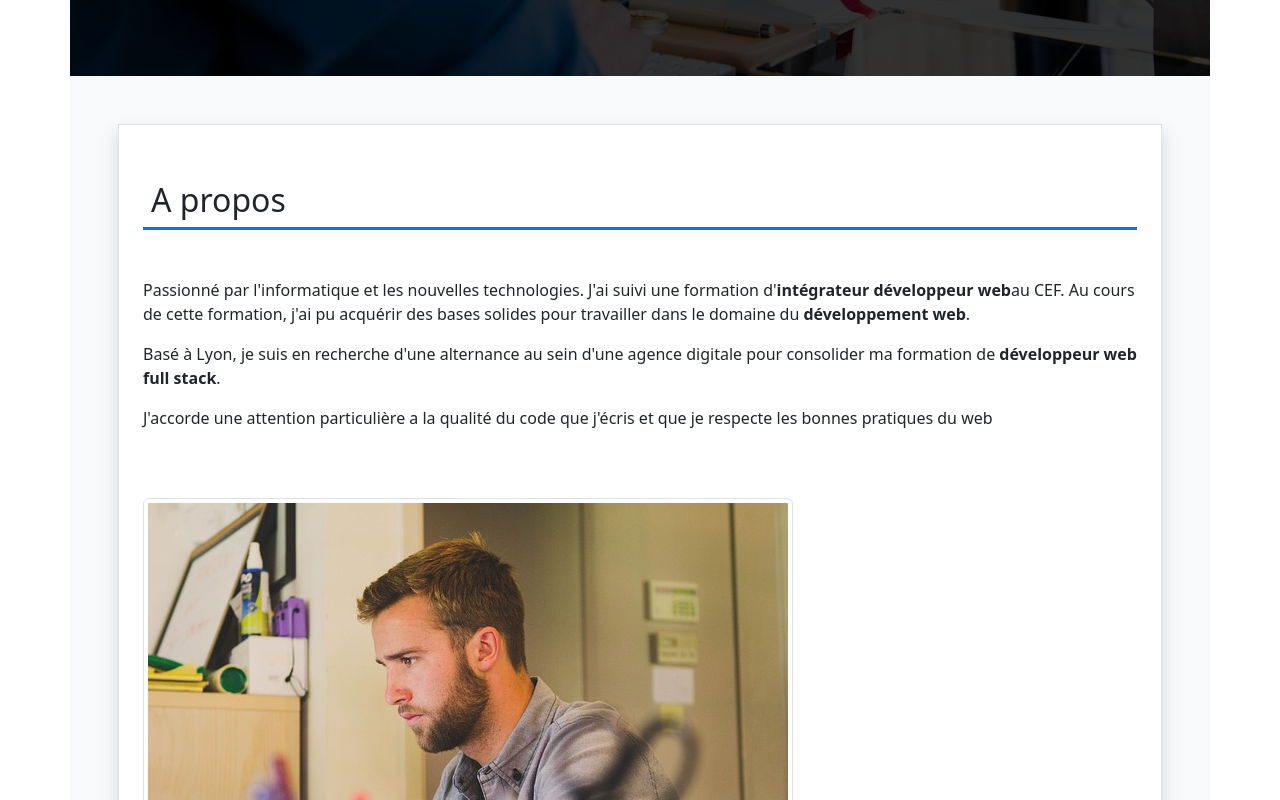
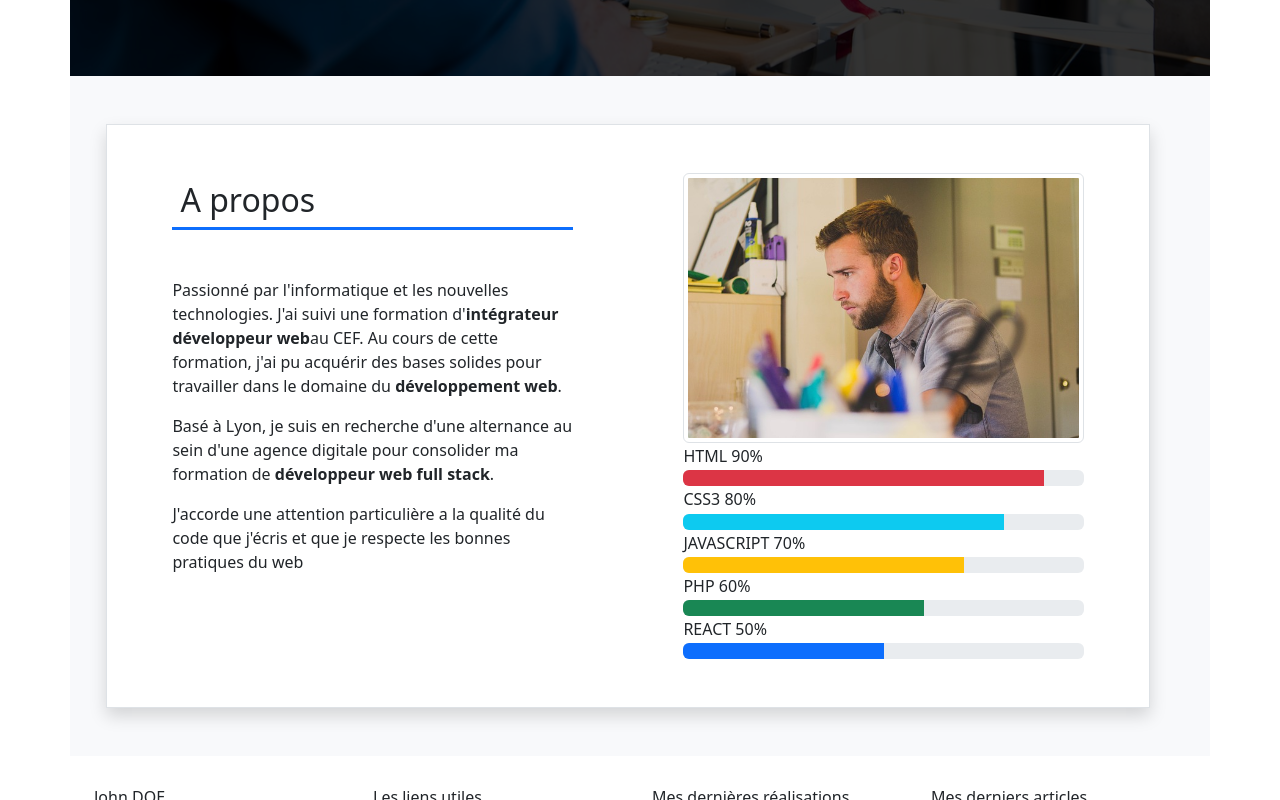
Before and after one commit to Etyliath/optimiserMonCVEnReact, a React (Vite) app: page / in a window 1280 px wide. Shown: the part 700-1500 px from the top of the page. Built offline with nearby package versions, Linux system fonts and the light colour scheme; the HTML template or start-up script is replaced by a standard one.

Commit message:
hotfix modifcation mineur

```diff
--- a/src/App.jsx
+++ b/src/App.jsx
@@ -1,5 +1,5 @@
 import { createBrowserRouter, Outlet, RouterProvider } from 'react-router-dom'
-import { Home } from './pages/home'
+import { Home } from './pages/Home'
 import { Legales } from './pages/Legales'
 import { Realizations } from './pages/Realizations'
 import { Blog } from './pages/Blog'
--- a/src/pages/home.jsx
+++ b/src/pages/home.jsx
@@ -65,8 +65,8 @@ export function Home() {
           id='apropos'
 
         >
-          <div className='container border shadow d-flex gap-1 flex-wrap justify-content-between bg-white'>
-            <div className='container'>
+          <div className='container border shadow row gap-1 justify-content-between bg-white'>
+            <div className='container col-lg-5 col-md-5 col-sm-6'>
               <h2 className='border-bottom border-3 border-primary p-2 my-5'>
                 A propos
               </h2>
@@ -88,7 +88,7 @@ export function Home() {
                 j'écris et que je respecte les bonnes pratiques du web
               </p>
             </div>
-            <div className='container my-5'>
+            <div className='container col-lg-5 col-md-5 col-sm-6 py-5'>
               <div>
                 <img
                   className='img-fluid img-thumbnail rounded'
```
